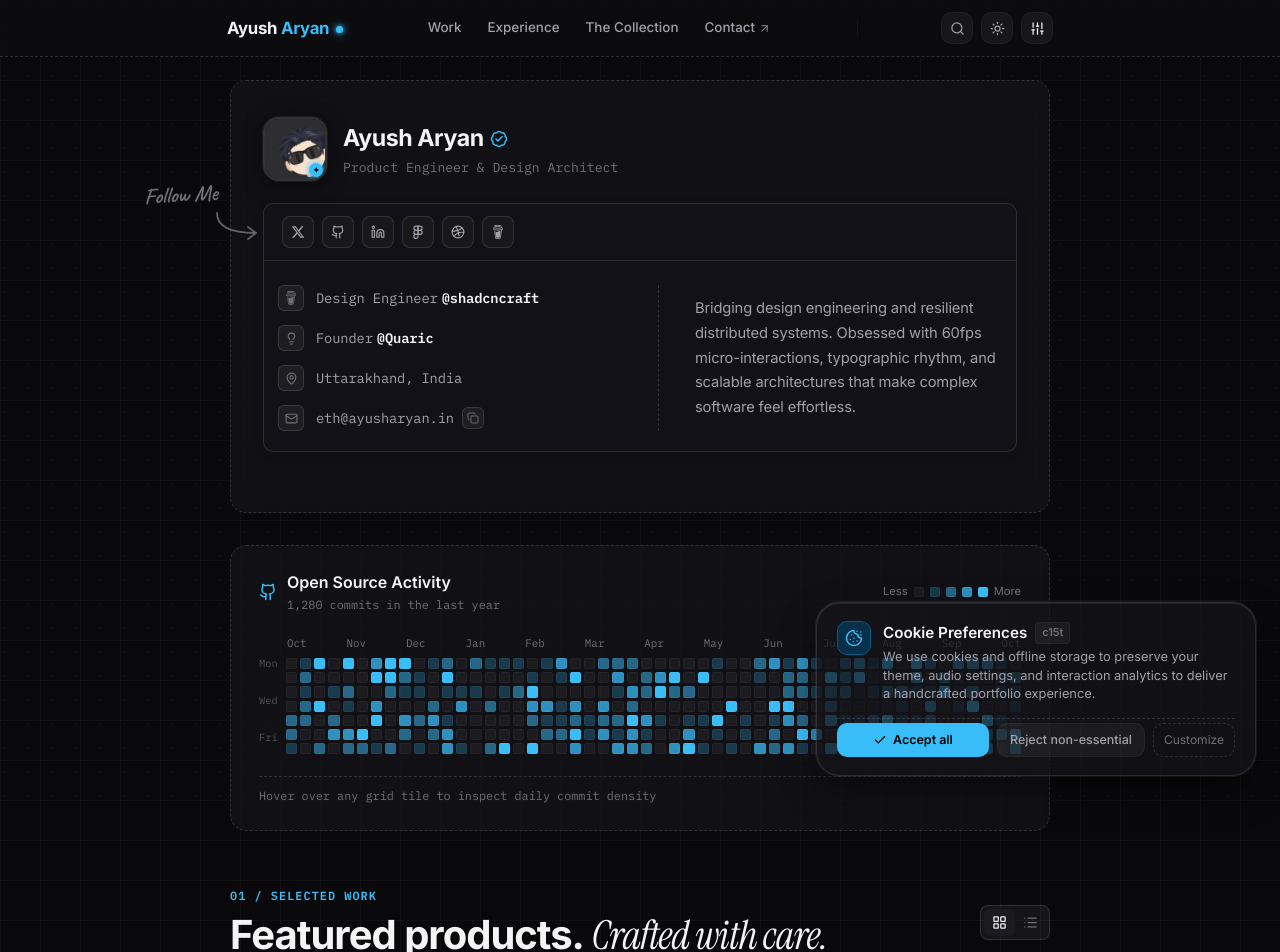
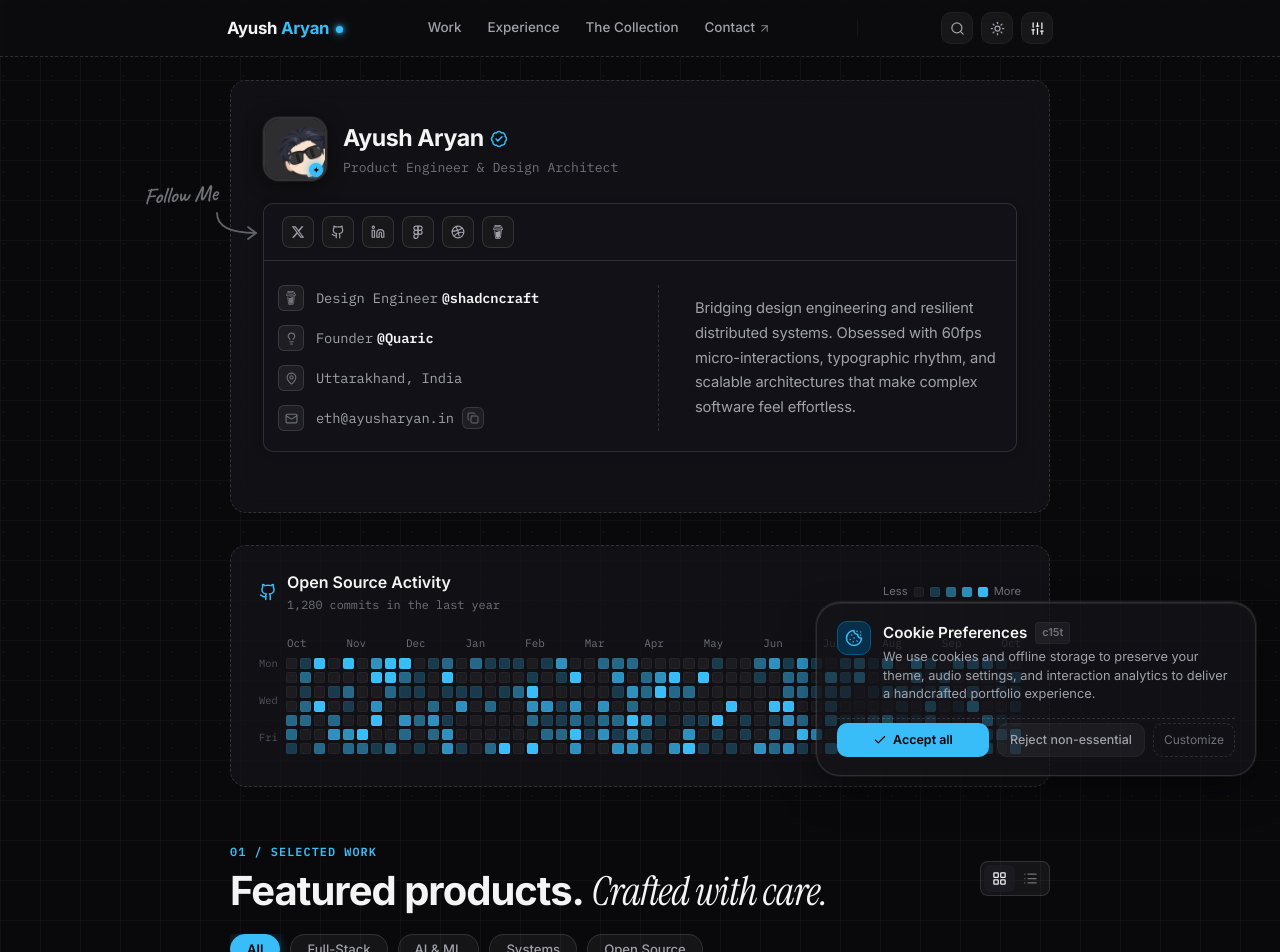
Before and after one commit to ayusharyaneth/Ayush, a React (Vite) app: page / in a window 1280 px wide. Shown: the top 952 px of the page. Built offline with nearby package versions, Linux system fonts and the light colour scheme.

Commit message:
Remove inspect text and bottom border bar from GitHub heatmap section

```diff
--- a/src/components/GithubHeatmap.jsx
+++ b/src/components/GithubHeatmap.jsx
@@ -98,8 +98,14 @@ export default function GithubHeatmap({ style = {} }) {
             <div style={{ fontSize: '1rem', fontWeight: 600, color: 'var(--text-primary)' }}>
               Open Source Activity
             </div>
-            <div style={{ fontSize: '0.74rem', color: 'var(--text-muted)', fontFamily: 'var(--font-family-mono)' }}>
-              {weeksData.totalCommits.toLocaleString()} commits in the last year
+            <div style={{ fontSize: '0.74rem', color: 'var(--text-muted)', fontFamily: 'var(--font-family-mono)', minHeight: '1.2em' }}>
+              {hoveredCell ? (
+                <span>
+                  <strong style={{ color: 'var(--accent)' }}>{hoveredCell.count} commits</strong> on {hoveredCell.date}
+                </span>
+              ) : (
+                `${weeksData.totalCommits.toLocaleString()} commits in the last year`
+              )}
             </div>
           </div>
         </div>
@@ -171,6 +177,7 @@ export default function GithubHeatmap({ style = {} }) {
                       key={dIdx}
                       onMouseEnter={() => setHoveredCell(day)}
                       onMouseLeave={() => setHoveredCell(null)}
+                      title={`${day.count} commits on ${day.date}`}
                       style={{
                         aspectRatio: '1',
                         borderRadius: '2px',
@@ -187,31 +194,6 @@ export default function GithubHeatmap({ style = {} }) {
           </div>
         </div>
       </div>
-
-      {/* Tooltip feedback bar */}
-      <div
-        style={{
-          marginTop: '14px',
-          paddingTop: '10px',
-          borderTop: '1px dashed var(--border-dashed)',
-          display: 'flex',
-          alignItems: 'center',
-          justifyContent: 'space-between',
-          fontSize: '0.74rem',
-          fontFamily: 'var(--font-family-mono)',
-          color: 'var(--text-muted)'
-        }}
-      >
-        <div>
-          {hoveredCell ? (
-            <span>
-              <strong style={{ color: 'var(--text-primary)' }}>{hoveredCell.count} commits</strong> on {hoveredCell.date}
-            </span>
-          ) : (
-            <span>Hover over any grid tile to inspect daily commit density</span>
-          )}
-        </div>
-      </div>
     </div>
   );
 }
```
